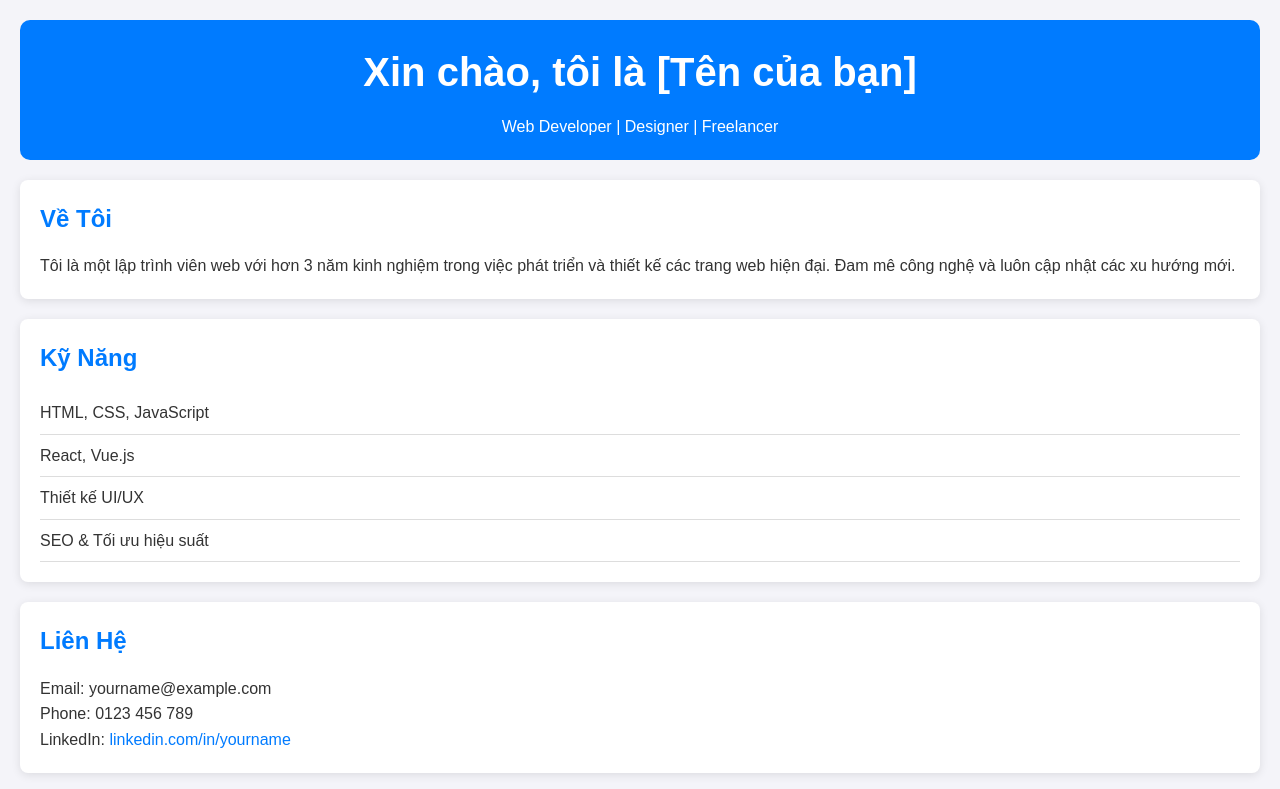
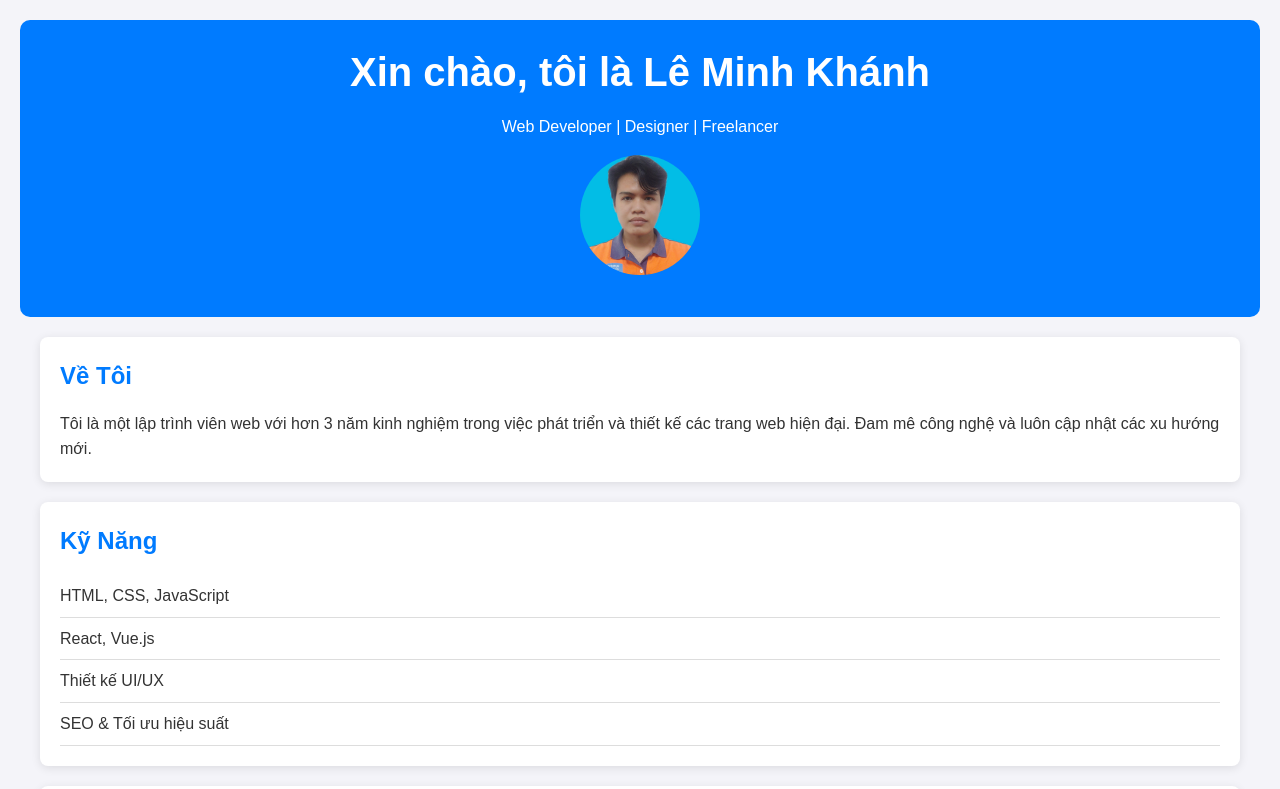
Before and after one commit to coppro123/khanhdeptraizz.github.io, a plain HTML site: page index.html in a window 1280 px wide. Shown: the top 789 px of the page. Drawn offline with Linux system fonts and the light colour scheme.

Commit message:
upadate them thu muc images

```diff
--- a/index.html
+++ b/index.html
@@ -5,12 +5,34 @@
     <meta name="viewport" content="width=device-width, initial-scale=1.0">
     <title>Giới Thiệu Bản Thân - [Tên của bạn]</title>
     <link rel="stylesheet" href="style.css">
+    <style>
+        header {
+            text-align: center;
+            padding: 20px;
+        }
+        header img.avatar {
+            width: 120px;
+            height: 120px;
+            border-radius: 50%;
+            object-fit: cover;
+            margin: 15px 0;
+        }
+        section {
+            margin: 20px;
+        }
+        footer {
+            text-align: center;
+            margin-top: 20px;
+        }
+    </style>
 </head>
 <body>
 
     <header>
-        <h1>Xin chào, tôi là [Tên của bạn]</h1>
+        <h1>Xin chào, tôi là Lê Minh Khánh</h1>
         <p>Web Developer | Designer | Freelancer</p>
+        <!-- Ảnh avatar -->
+        <img class="avatar" src="images/khanh.jpg" alt="Ảnh đại diện của bạn">
     </header>
 
     <section class="about">
```
Also changed, not shown: images/khanh.jpg (added).
